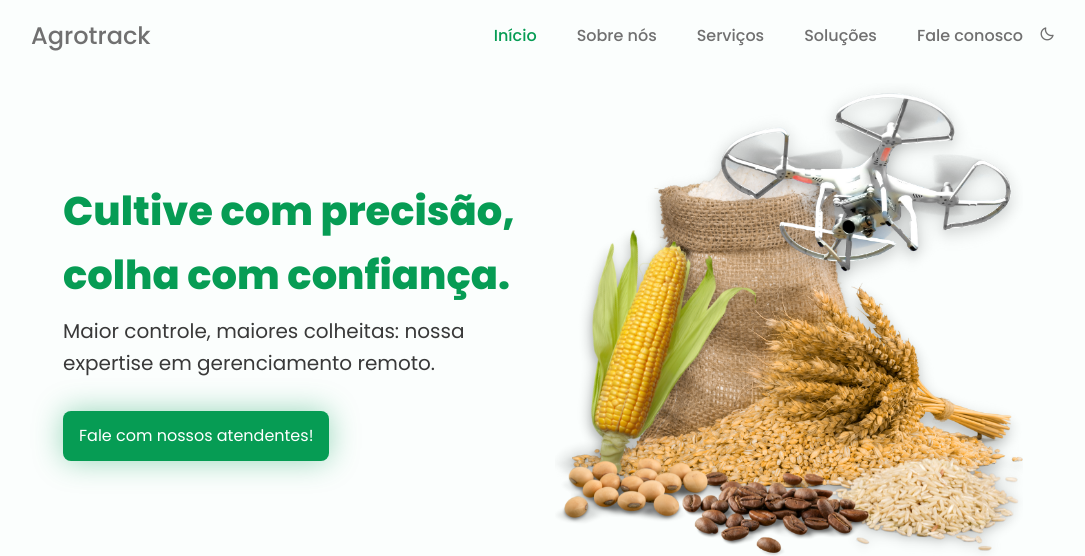
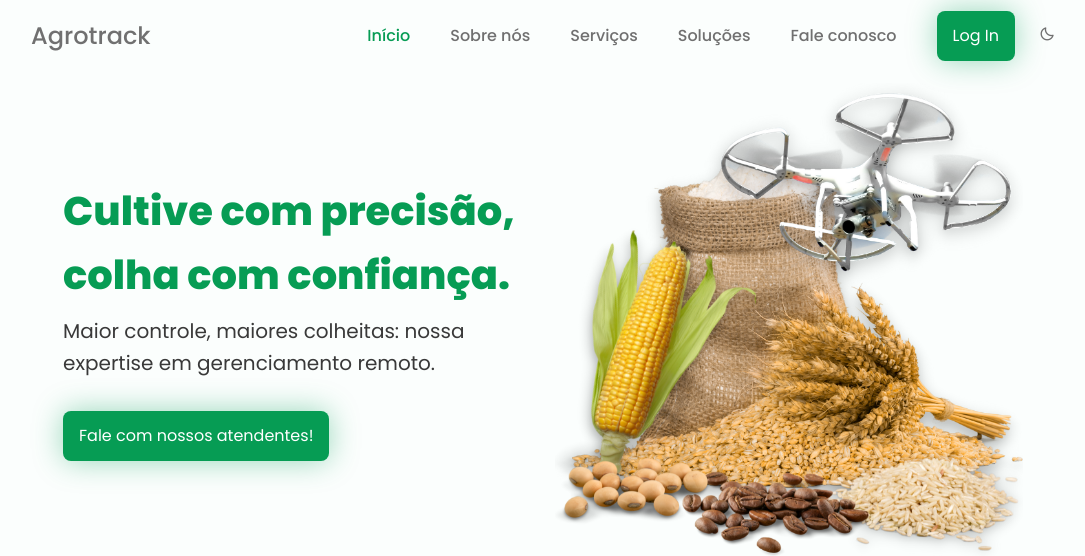
Before and after one commit to kauemends/agrotrack, a PHP site: page / in a window 1280 px wide. Shown: the top 556 px of the page, without its empty margins (97-1182 px from the left). Run offline with PHP 8.4, Linux system fonts and the light colour scheme.

Commit message:
adjust folders and files

```diff
--- a/assets/css/styles.css
+++ b/assets/css/styles.css
@@ -79,6 +79,7 @@ body{
   background-color: var(--body-color);
   color: var(--text-color);
   line-height: 1.6;
+  transition: background .4s;
 }
 
 h1,h2,h3,p,ul{
@@ -141,6 +142,7 @@ img{
   left: 0;
   z-index: var(--z-fixed);
   background-color: var(--body-color);
+  transition: background .4s;
 }
 
 .nav{
@@ -173,6 +175,7 @@ img{
 
 .nav__item{
   margin-bottom: var(--mb-2);
+  align-self: center;
 }
 
 .nav__logo{
@@ -199,6 +202,10 @@ img{
 .nav__toggle{
   font-size: 1.3rem;
   cursor: pointer;
+}
+
+li{
+  align-self: center;
 }
 
 .show-menu{
@@ -520,7 +527,8 @@ img{
 
   .change-theme{
     position: initial;
-    margin-left: var(--mb-2);
+    margin-left: var(--mb-3);
+    align-self: center;
   }
 
   .home__container{
--- a/assets/scss/styles.scss
+++ b/assets/scss/styles.scss
@@ -3,7 +3,6 @@
 :root{
     --header-height: 3rem;
 
-    /*========== Colors ==========*/
     --first-color: #069C54;
     --first-color-alt: #048654;
     --title-color: #393939;
--- a/index.html
+++ b/index.html
@@ -27,6 +27,7 @@
                         <li class="nav__item"><a href="#services" class="nav__link">Serviços</a></li>
                         <li class="nav__item"><a href="#menu" class="nav__link">Soluções</a></li>
                         <li class="nav__item"><a href="#contact" class="nav__link">Fale conosco</a></li>
+                        <li class="nav__item"><a href="#login" class="button">Log In</a></li>
 
                         <li><i class='bx bx-moon change-theme' id="theme-button"></i></li>
                     </ul>
```
Also changed, not shown: assets/js/main.js (+0 -11 lines).
